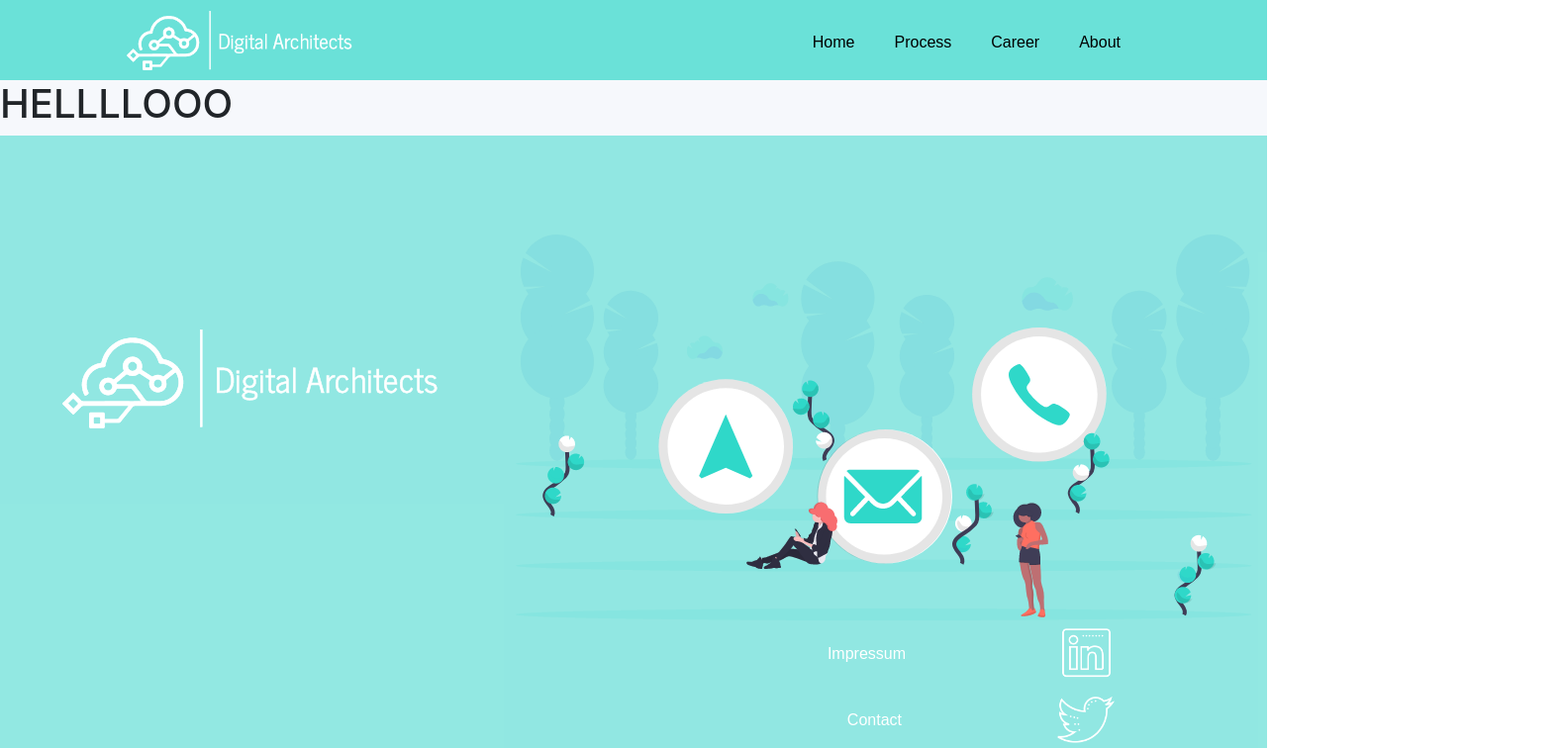
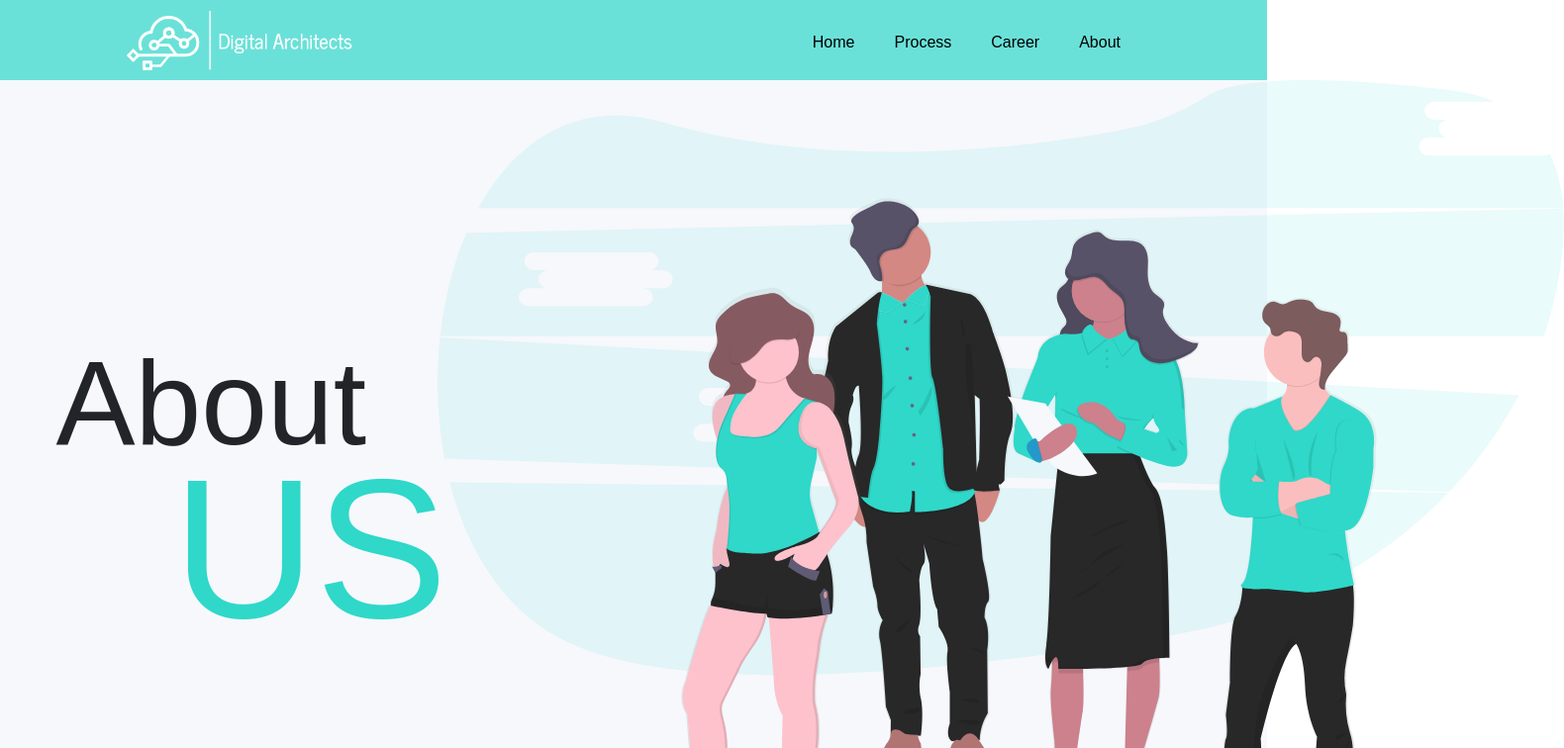
Before and after one commit to KayvT/DigitArc, a React (Create React App) app: page /about in a window 1280 px wide. Shown: the top 756 px of the page at 99% size, 1580 px wide, since content can reach past the window. Built offline with nearby package versions, Linux system fonts and the light colour scheme.

Commit message:
FEATURE: About page. finished cards

```diff
--- a/src/App.js
+++ b/src/App.js
@@ -4,24 +4,21 @@ import "./Components/Styles/style.css";
 import "bootstrap/dist/css/bootstrap.css";
 import Navbar from "./Components/Navbar";
 import About from "./Components/About";
-// import Header from "./Components/Landing/Header";
-// import OurServices from "./Components/Landing/OurServices";
-// import WhatWeDo from "./Components/Landing/WhatWeDo";
-// import Process from "./Components/Landing/Process";
-// import QualityControl from "./Components/Landing/QualityControl";
-// import Clients from "./Components/Landing/Clients";
+import Home from "./Components/Home";
+
 import Footer from "./Components/Footer";
 import { BrowserRouter as Router, Switch, Route, Link } from "react-router-dom";
-import Home from "./Components/Home";
 function App() {
   return (
     <Router>
       <div className="App">
         <Navbar />
-        <Route path="/" exact component={Home} />
         {/* <Route path="/Process" component={Process} /> */}
         {/* <Route path="/Career" component={Career} /> */}
-        <Route path="/About" component={About} />
+        {/* <Switch> */}
+        <Route exact path="/" component={Home} />
+        <Route path="/about" component={About} />
+        {/* </Switch> */}
         <Footer />
       </div>
     </Router>
--- a/src/Components/About.js
+++ b/src/Components/About.js
@@ -1,11 +1,20 @@
 import React from "react";
+import { withRouter } from "react-router-dom";
+import AboutHeader from "./About/AboutHeader";
+import OurTeam from "./About/OurTeam";
 
-function App() {
-  return (
-    <>
-      <h1>HELLLLOOO</h1>
-    </>
-  );
+class About extends React.Component {
+  render() {
+    return (
+      <div>
+        <AboutHeader />
+        <OurTeam />
+        {/* <h1>HELLLLOOO</h1> */}
+      </div>
+    );
+  }
 }
 
-export default App;
+export default withRouter(About);
+
+// export default withRouter(connect(mapStateToProps, {}), About);
--- a/src/Components/About/AboutHeader.js
+++ b/src/Components/About/AboutHeader.js
@@ -0,0 +1,22 @@
+import React from "react";
+import About from "../About";
+import HeaderImg from "../../Assets/imgs/AboutHeader/AboutHeaderImg.png";
+class AboutHeader extends React.Component {
+  render() {
+    return (
+      <div>
+        <div className="row" style={{ margin: 0, marginBottom: "150px" }}>
+          <div className="col-4 aboutTitle">
+            <span className="about">About</span>
+            <span className="us">US</span>
+          </div>
+          <div className="col-8">
+            <img src={HeaderImg} alt="aboutheader" />
+          </div>
+        </div>
+      </div>
+    );
+  }
+}
+
+export default AboutHeader;
--- a/src/Components/About/OurTeam.js
+++ b/src/Components/About/OurTeam.js
@@ -0,0 +1,91 @@
+import React from "react";
+import KayPic from "../../Assets/imgs/TeamPics/Kay.JPG";
+class OurTeam extends React.Component {
+  render() {
+    return (
+      <div className="box">
+        <div className="item card1">
+          <img src={KayPic} alt="kaypic" />
+          <span className="name"> KHALED YASSEN</span>
+          <span className="role"> Software Dev</span>
+        </div>
+        <div className="item card2">
+          <img src={KayPic} alt="kaypic" />
+          <span className="name"> KHALED YASSEN</span>
+          <span className="role"> Software Dev</span>
+        </div>
+        <div className="item card3">
+          <img src={KayPic} alt="kaypic" />
+          <span className="name"> KHALED YASSEN</span>
+          <span className="role"> Software Dev</span>
+        </div>
+        <div className="item card4">
+          <img src={KayPic} alt="kaypic" />
+          <span className="name"> KHALED YASSEN</span>
+          <span className="role"> Software Dev</span>
+        </div>
+        <div className="item card5">
+          <img src={KayPic} alt="kaypic" />
+          <span className="name"> KHALED YASSEN</span>
+          <span className="role"> Software Dev</span>
+        </div>
+        <div className="item card6">
+          <img src={KayPic} alt="kaypic" />
+          <span className="name"> KHALED YASSEN</span>
+          <span className="role"> Software Dev</span>
+        </div>
+      </div>
+    );
+  }
+}
+export default OurTeam;
+// <div className="">
+//   <div className="" style={{ margin: 0 }}>
+//     <div className="">
+//       <div className="teamCard">
+//         <img src={KayPic} alt="khaledPic" />
+//       </div>
+//       <span>Khaled Yassen</span>
+//       <span>Chief Operation</span>
+//     </div>
+//     <div className="">
+//       <div className="teamCard">
+//         <img src={KayPic} alt="khaledPic" />
+//         <span>Khaled Yassen</span>
+//         <span>Chief Operation</span>
+//       </div>
+//     </div>
+//     <div className="">
+//       <div className="teamCard">
+//         <img src={KayPic} alt="khaledPic" />
+//         <span>Khaled Yassen</span>
+//         <span>Chief Operation</span>
+//       </div>
+//     </div>
+//   </div>
+{
+  /* <div className="row" style={{ margin: 0 }}>
+          <div className="col-4">
+            <div className="card">
+              <img src={KayPic} alt="khaledPic" />
+              <span>Khaled Yassen</span>
+              <span>Chief Operation</span>
+            </div>
+          </div>
+          <div className="col-4">
+            <div className="card">
+              <img src={KayPic} alt="khaledPic" />
+              <span>Khaled Yassen</span>
+              <span>Chief Operation</span>
+            </div>
+          </div>
+          <div className="col-4">
+            <div className="card">
+              <img src={KayPic} alt="khaledPic" />
+              <span>Khaled Yassen</span>
+              <span>Chief Operation</span>
+            </div>
+          </div>
+        </div> */
+}
+// </div>
--- a/src/Components/Home.js
+++ b/src/Components/Home.js
@@ -5,18 +5,20 @@ import WhatWeDo from "../Components/Landing/WhatWeDo";
 import Process from "../Components/Landing/Process";
 import QualityControl from "../Components/Landing/QualityControl";
 import Clients from "../Components/Landing/Clients";
-
-function App() {
+import { withRouter } from "react-router-dom";
+class Home extends React.Component {
+  render() {
     return (
-    <>
+      <div>
         <Header />
         <OurServices />
         <WhatWeDo />
         <Process />
         <QualityControl />
         <Clients />
-    </>
+      </div>
     );
   }
+}
 
-export default App;
+export default withRouter(Home);
--- a/src/Components/Navbar.js
+++ b/src/Components/Navbar.js
@@ -1,6 +1,5 @@
 import React from "react";
 import logo from "../Assets/imgs/Logo/WHITELOGOkatman 1.png";
-// import "./Styles/style.css";
 import { BrowserRouter as Router, Switch, Route, Link } from "react-router-dom";
 class Navbar extends React.Component {
   render() {
@@ -10,28 +9,20 @@ class Navbar extends React.Component {
           <img className="logo" src={logo} alt="logo" />
           <nav>
             <ul className="nav_links">
-              <li>
-                {/* <a href="#">Home</a> */}
-                <Link to="/">Home</Link>
-              </li>
-              <li>
-                {/* <a href="#">Process</a> */}
-                <Link to="/process">Process</Link>
-              </li>
-              <li>
-                {/* <a href="#">Career</a> */}
-                <Link to="/career">Career</Link>
-              </li>
-              <li>
-                {/* <a href="#">About</a> */}
-                <Link to="/about">About</Link>
-              </li>
+              <Link to="/">
+                <li>Home</li>
+              </Link>
+              <Link to="/process">
+                <li>Process</li>
+              </Link>
+              <Link to="/career">
+                <li>Career</li>
+              </Link>
+              <Link to="/about">
+                <li>About</li>
+              </Link>
             </ul>
-            {/* <button className="btnText">Contact Us</button> */}
           </nav>
-          {/* <a class="cta" href="#"> */}
-          {/* <button classname="btn">Contact Us</button> */}
-          {/* </a> */}
         </div>
       </Router>
     );
--- a/src/Components/Styles/style.css
+++ b/src/Components/Styles/style.css
@@ -44,12 +44,12 @@ button {
   display: inline-block;
   padding: 0px 20px;
 }
-.nav_links li a {
+.nav_links li {
   text-decoration: none;
   color: black;
   transition: all 0.5s ease 0s;
 }
-.nav_links li a:hover {
+.nav_links li :hover {
   color: white;
 }
 
@@ -445,3 +445,71 @@ button:hover {
   text-decoration: none;
   color: white;
 }
+
+/*  ABOUT PAGE */
+
+.aboutTitle {
+  display: flex;
+  flex-direction: column;
+  justify-content: center;
+  align-items: center;
+}
+.about {
+  display: flex;
+  justify-content: center;
+  align-items: center;
+  font-size: 120px;
+  font-family: "Poppins Extralight", sans-serif;
+}
+
+.us {
+  display: flex;
+  justify-content: center;
+  align-items: flex-end;
+  font-size: 200px;
+  font-family: "Poppins SemiBold", sans-serif;
+  color: #2fd8c9;
+  margin-top: -92px;
+  margin-right: -200px;
+}
+
+/* TEAM SECTION */
+/* .grid {
+  display: grid;
+  grid-template-columns: 1fr 1fr 1fr;
+  grid-template-columns: 100px 100px 100px;
+  grid-template-rows: 80px auto 80px;
+  column-gap: 10px;
+  row-gap: 15px;
+} */
+
+.box {
+  display: flex;
+  flex-wrap: wrap;
+  justify-content: space-evenly;
+  align-items: center;
+}
+.item {
+  display: flex;
+  flex-direction: column;
+  justify-content: center;
+  align-items: center;
+}
+.item img {
+  width: 80%;
+  height: 500px;
+  border-radius: 20px;
+  border-color: #2fd8c9;
+  box-shadow: 5px 5px 35px #2fd8c9;
+}
+
+.item .name {
+  font-family: "Poppins", sans-serif;
+  padding-top: 40px;
+  font-size: 30px;
+}
+.item .role {
+  font-size: 20px;
+  padding-top: -5px;
+  font-family: "Poppins ExtraLight", sans-serif;
+}
```
Also changed, not shown: src/Assets/imgs/AboutHeader/AboutHeaderImg.png (added), src/Assets/imgs/TeamPics/Kay.JPG (added). Lines whose indentation alone changed are shown as unchanged.
